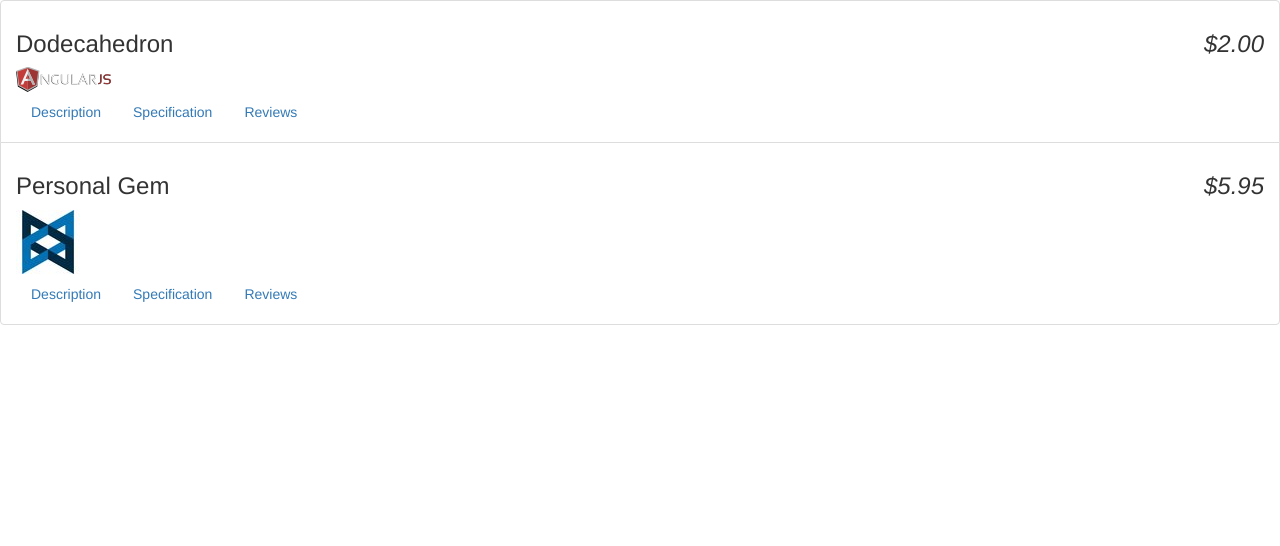
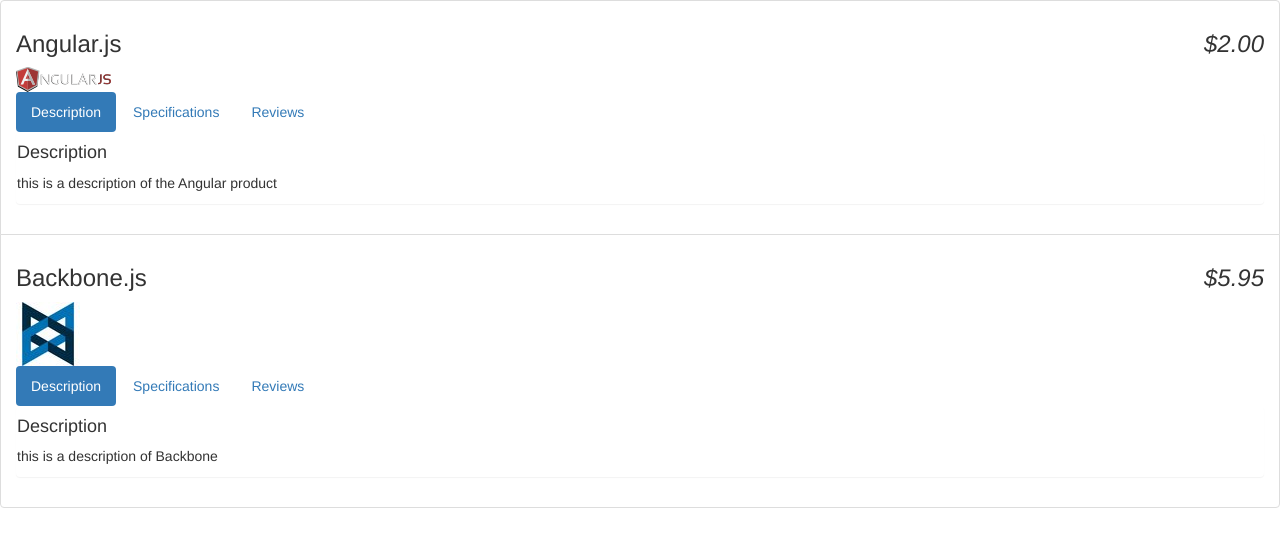
Before and after one commit to martinezcoder/angular_codeschool, a plain HTML site: page index.html in a window 1280 px wide. Drawn offline with Linux system fonts and the light colour scheme.

Commit message:
ng-class with conditional

```diff
--- a/app.js
+++ b/app.js
@@ -7,9 +7,9 @@
 
   var gems = [
     {
-      name: 'Dodecahedron',
+      name: 'Angular.js',
       price: 2,
-      description: 'this is a description of the Dodecahedron product',
+      description: 'this is a description of the Angular product',
       canPurchase: true,
       images: [
         {
@@ -19,9 +19,9 @@
       ]
     },
     {
-      name: "Personal Gem",
+      name: "Backbone.js",
       price: 5.95,
-      description: "this is another description",
+      description: "this is a description of Backbone",
       canPurchase: false,
       images: [
         {
--- a/index.html
+++ b/index.html
@@ -11,11 +11,11 @@
         <em class="pull-right">{{product.price | currency}}</em>
         </h3>
         <img ng-src="{{product.images[0].full}}"/>
-        <section>
+        <section ng-init="tab = 1">
         <ul class="nav nav-pills">
-          <li><a href ng-click="tab = 1">Description</a></li>
-          <li><a href ng-click="tab = 2">Specification</a></li>
-          <li><a href ng-click="tab = 3">Reviews</a></li>
+          <li ng-class="{ active:tab === 1}"><a href ng-click="tab = 1">Description</a></li>
+          <li ng-class="{ active:tab === 2}"><a href ng-click="tab = 2">Specifications</a></li>
+          <li ng-class="{ active:tab === 3}"><a href ng-click="tab = 3">Reviews</a></li>
         </ul>
         </section>
         <div class="panel" ng-show="tab === 1">
```
